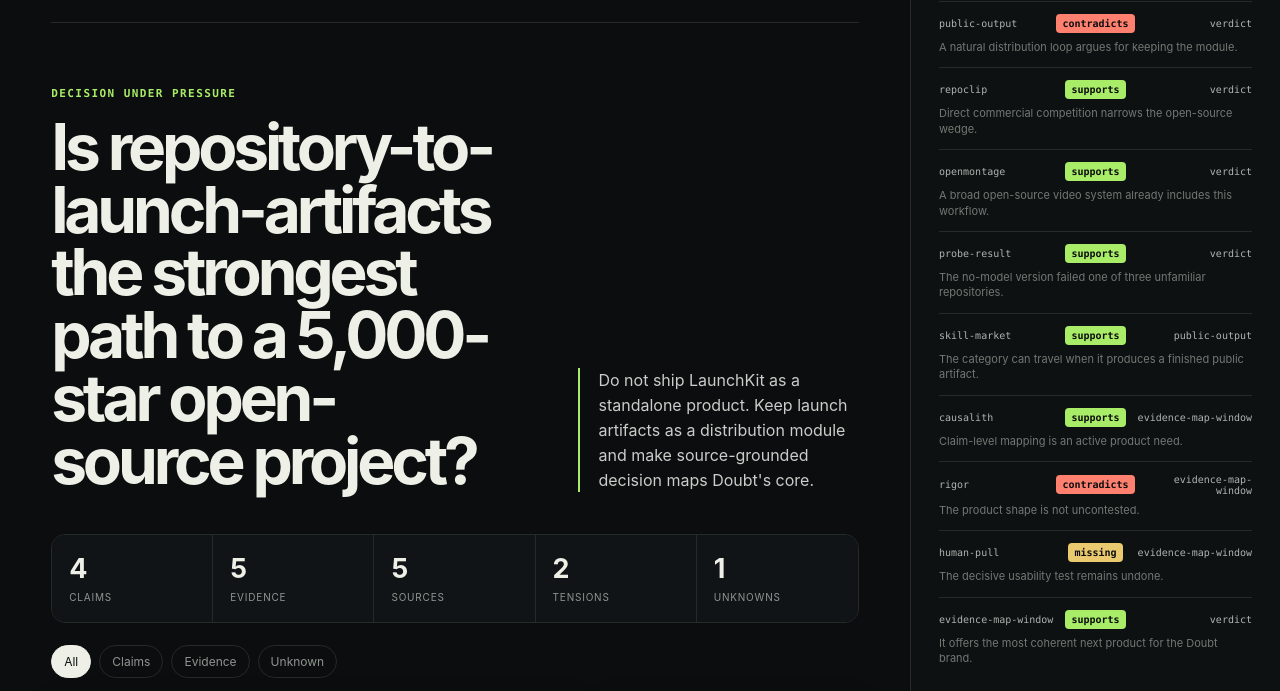
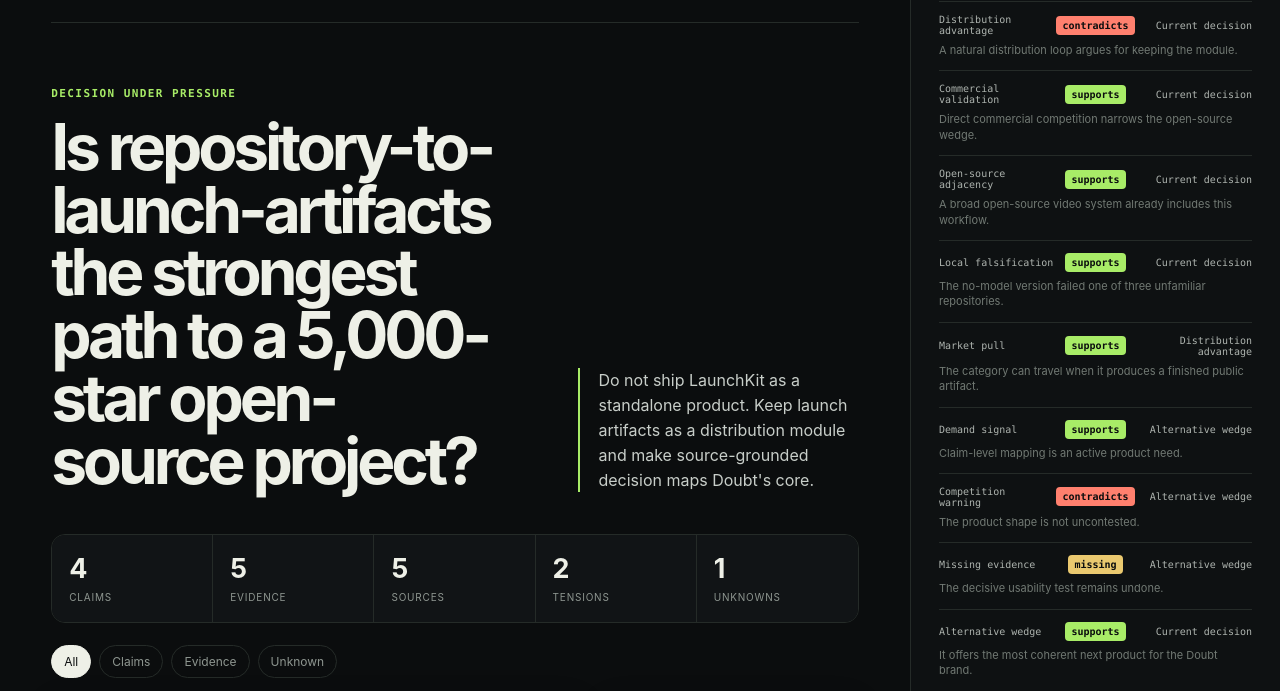
Before and after one commit to alsoleg89/doubt, a website: page examples/what-should-doubt-become.html in a window 1280 px wide. Shown: the part 58-749 px from the top of the page. Drawn offline with Linux system fonts and the light colour scheme.

Commit message:
fix: harden and polish evidence map rendering

```diff
--- a/examples/what-should-doubt-become.html
+++ b/examples/what-should-doubt-become.html
@@ -4,6 +4,12 @@
   <meta charset="utf-8">
   <meta name="viewport" content="width=device-width, initial-scale=1">
   <meta name="generator" content="Doubt evidence maps">
+  <meta name="description" content="Do not ship LaunchKit as a standalone product. Keep launch artifacts as a distribution module and make source-grounded decision maps Doubt&#039;s core.">
+  <meta name="theme-color" content="#0b0d0e">
+  <meta property="og:type" content="website">
+  <meta property="og:title" content="What should Doubt become? — Doubt">
+  <meta property="og:description" content="Do not ship LaunchKit as a standalone product. Keep launch artifacts as a distribution module and make source-grounded decision maps Doubt&#039;s core.">
+  <meta name="twitter:card" content="summary">
   <title>What should Doubt become? — Doubt</title>
   <style>
     :root {
@@ -400,73 +406,73 @@
       <ol class="edge-list">
         <li class="contradicts">
           <button data-edge="public-output|verdict">
-            <span>public-output</span>
+            <span>Distribution advantage</span>
             <b>contradicts</b>
-            <span>verdict</span>
+            <span>Current decision</span>
           </button>
           <p>A natural distribution loop argues for keeping the module.</p>
         </li>
         <li class="supports">
           <button data-edge="repoclip|verdict">
-            <span>repoclip</span>
+            <span>Commercial validation</span>
             <b>supports</b>
-            <span>verdict</span>
+            <span>Current decision</span>
           </button>
           <p>Direct commercial competition narrows the open-source wedge.</p>
         </li>
         <li class="supports">
           <button data-edge="openmontage|verdict">
-            <span>openmontage</span>
+            <span>Open-source adjacency</span>
             <b>supports</b>
-            <span>verdict</span>
+            <span>Current decision</span>
           </button>
           <p>A broad open-source video system already includes this workflow.</p>
         </li>
         <li class="supports">
           <button data-edge="probe-result|verdict">
-            <span>probe-result</span>
+            <span>Local falsification</span>
             <b>supports</b>
-            <span>verdict</span>
+            <span>Current decision</span>
           </button>
           <p>The no-model version failed one of three unfamiliar repositories.</p>
         </li>
         <li class="supports">
           <button data-edge="skill-market|public-output">
-            <span>skill-market</span>
+            <span>Market pull</span>
             <b>supports</b>
-            <span>public-output</span>
+            <span>Distribution advantage</span>
           </button>
           <p>The category can travel when it produces a finished public artifact.</p>
         </li>
         <li class="supports">
           <button data-edge="causalith|evidence-map-window">
-            <span>causalith</span>
+            <span>Demand signal</span>
             <b>supports</b>
-            <span>evidence-map-window</span>
+            <span>Alternative wedge</span>
           </button>
           <p>Claim-level mapping is an active product need.</p>
         </li>
         <li class="contradicts">
           <button data-edge="rigor|evidence-map-window">
-            <span>rigor</span>
+            <span>Competition warning</span>
             <b>contradicts</b>
-            <span>evidence-map-window</span>
+            <span>Alternative wedge</span>
           </button>
           <p>The product shape is not uncontested.</p>
         </li>
         <li class="missing">
           <button data-edge="human-pull|evidence-map-window">
-            <span>human-pull</span>
+            <span>Missing evidence</span>
             <b>missing</b>
-            <span>evidence-map-window</span>
+            <span>Alternative wedge</span>
           </button>
           <p>The decisive usability test remains undone.</p>
         </li>
         <li class="supports">
           <button data-edge="evidence-map-window|verdict">
-            <span>evidence-map-window</span>
+            <span>Alternative wedge</span>
             <b>supports</b>
-            <span>verdict</span>
+            <span>Current decision</span>
           </button>
           <p>It offers the most coherent next product for the Doubt brand.</p>
         </li></ol>
```
Also changed, not shown: src/render-map.js (+9 -2 lines), test/map.test.js (+7 -0 lines), .github/workflows/pages.yml.
